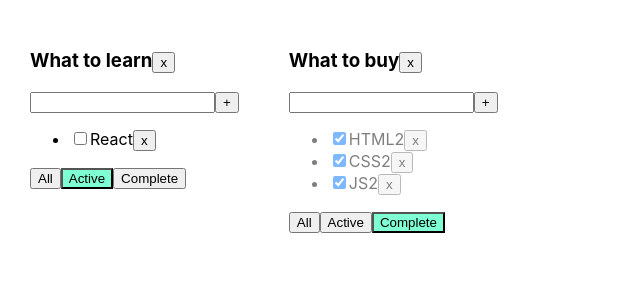
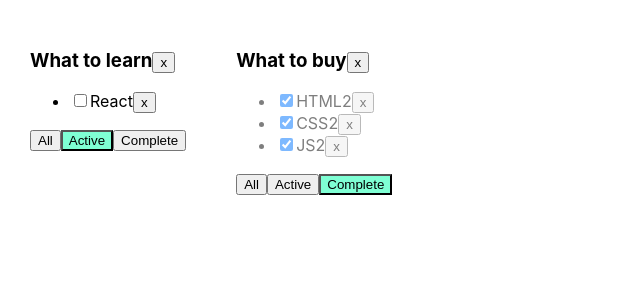
Before and after one commit to IJTINK7/Week, a React (Create React App) app in the folder Monday/todolist-ts/: page / in a window 1280 px wide. Shown: the top 300 px of the page, without its empty margins (0-640 px from the left). Built offline with nearby package versions, Linux system fonts and the light colour scheme.

Commit message:
Transferring necessary functions to AddItemForm.tsx component for its correct working

```diff
--- a/Monday/todolist-ts/src/ToDoList.tsx
+++ b/Monday/todolist-ts/src/ToDoList.tsx
@@ -19,26 +19,26 @@ export type TaskType = {
 }
 
 export const ToDoList = (props: PropsType) => {
-	let [newTaskTitle, setNewTaskTitle] = useState("")
-	let [error, setError] = useState<null | string>(null)
-	const onNewTitleChangeHandler = (e: ChangeEvent<HTMLInputElement>) => {
-		setNewTaskTitle(e.currentTarget.value)
-	}
-	const onKeyPressHandler = (e: KeyboardEvent<HTMLInputElement>) => {
-		setError(null)
-		if (e.ctrlKey && e.charCode === 13) {
-			props.addTask(props.id, newTaskTitle)
-			setNewTaskTitle("")
-		}
-	}
-	const addTaskHandler = () => {
-		if (newTaskTitle.trim() !== "") {
-			props.addTask(props.id, newTaskTitle.trim())
-			setNewTaskTitle("")
-		} else {
-			setError("Field is required")
-		}
-	}
+	// let [newTaskTitle, setNewTaskTitle] = useState("")
+	// let [error, setError] = useState<null | string>(null)
+	// const onNewTitleChangeHandler = (e: ChangeEvent<HTMLInputElement>) => {
+	// 	setNewTaskTitle(e.currentTarget.value)
+	// }
+	// const onKeyPressHandler = (e: KeyboardEvent<HTMLInputElement>) => {
+	// 	setError(null)
+	// 	if (e.ctrlKey && e.charCode === 13) {
+	// 		props.addTask(props.id, newTaskTitle)
+	// 		setNewTaskTitle("")
+	// 	}
+	// }
+	// const addTaskHandler = () => {
+	// 	if (newTaskTitle.trim() !== "") {
+	// 		props.addTask(props.id, newTaskTitle.trim())
+	// 		setNewTaskTitle("")
+	// 	} else {
+	// 		setError("Field is required")
+	// 	}
+	// }
 	const onAllClickHandler = () => props.changeFilter(props.id, "all");
 	const onCompletedClickHandler = () => props.changeFilter(props.id, "completed");
 	const onActiveClickHandler = () => props.changeFilter(props.id, "active");
@@ -52,16 +52,16 @@ export const ToDoList = (props: PropsType) => {
 				{props.title}
 				<button onClick={removeToDoListHandler}>x</button>
 			</h3>
-			<div>
-				<input
-					value={newTaskTitle}
-					onChange={onNewTitleChangeHandler}
-					onKeyPress={onKeyPressHandler}
-					className={error ? "error" : ""}
-				/>
-				<button onClick={addTaskHandler}>+</button>
-				{error && <div className={"error-message"}>{error}</div>}
-			</div>
+			{/*<div>*/}
+			{/*	<input*/}
+			{/*		value={newTaskTitle}*/}
+			{/*		onChange={onNewTitleChangeHandler}*/}
+			{/*		onKeyPress={onKeyPressHandler}*/}
+			{/*		className={error ? "error" : ""}*/}
+			{/*	/>*/}
+			{/*	<button onClick={addTaskHandler}>+</button>*/}
+			{/*	{error && <div className={"error-message"}>{error}</div>}*/}
+			{/*</div>*/}
 			<ul>
 				{props.tasks.map(el => {
 					const onRemoveHandler = () => props.removeTask(props.id, el.id)
```
Also changed, not shown: Monday/todolist-ts/src/AddItemForm.tsx (+22 -2 lines).
